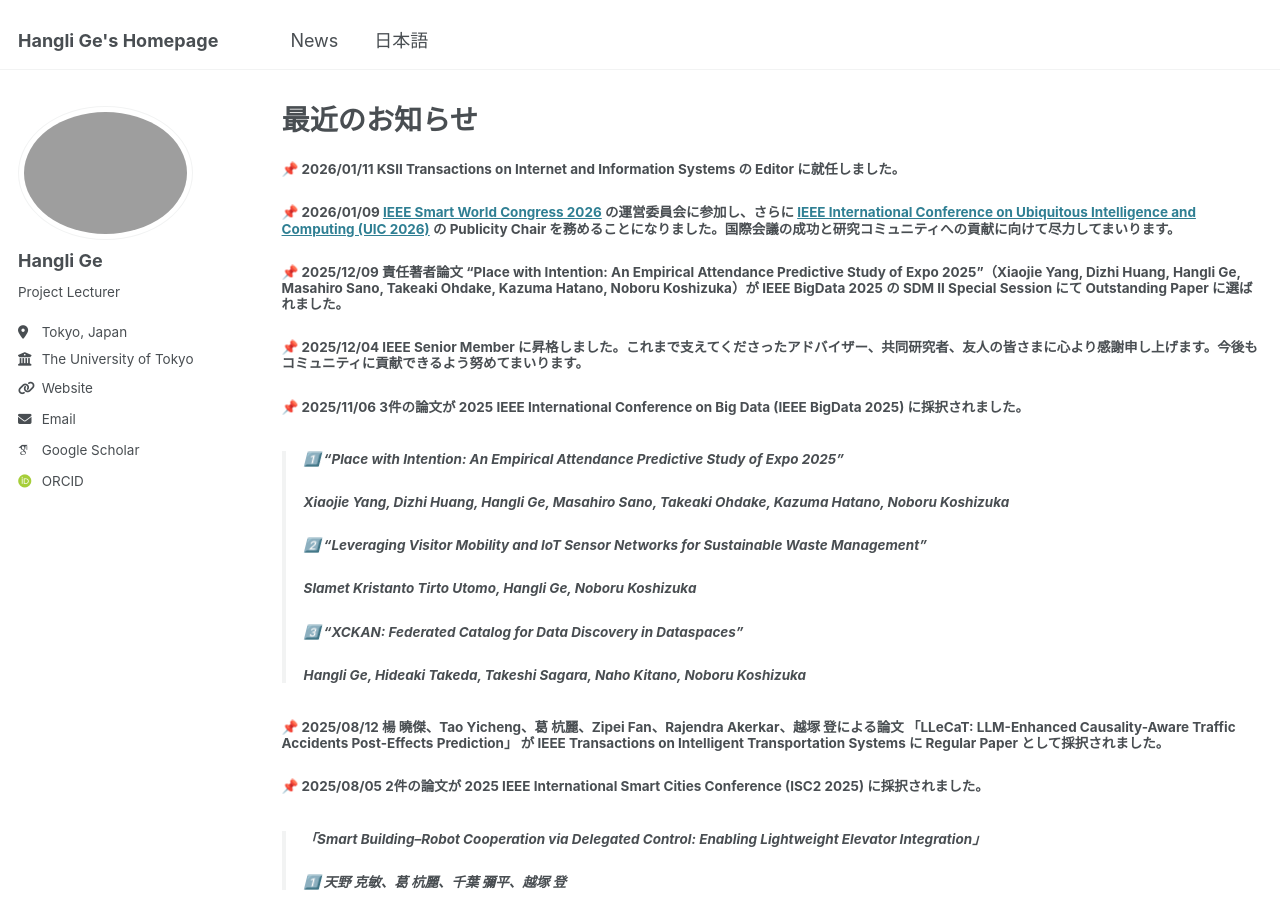
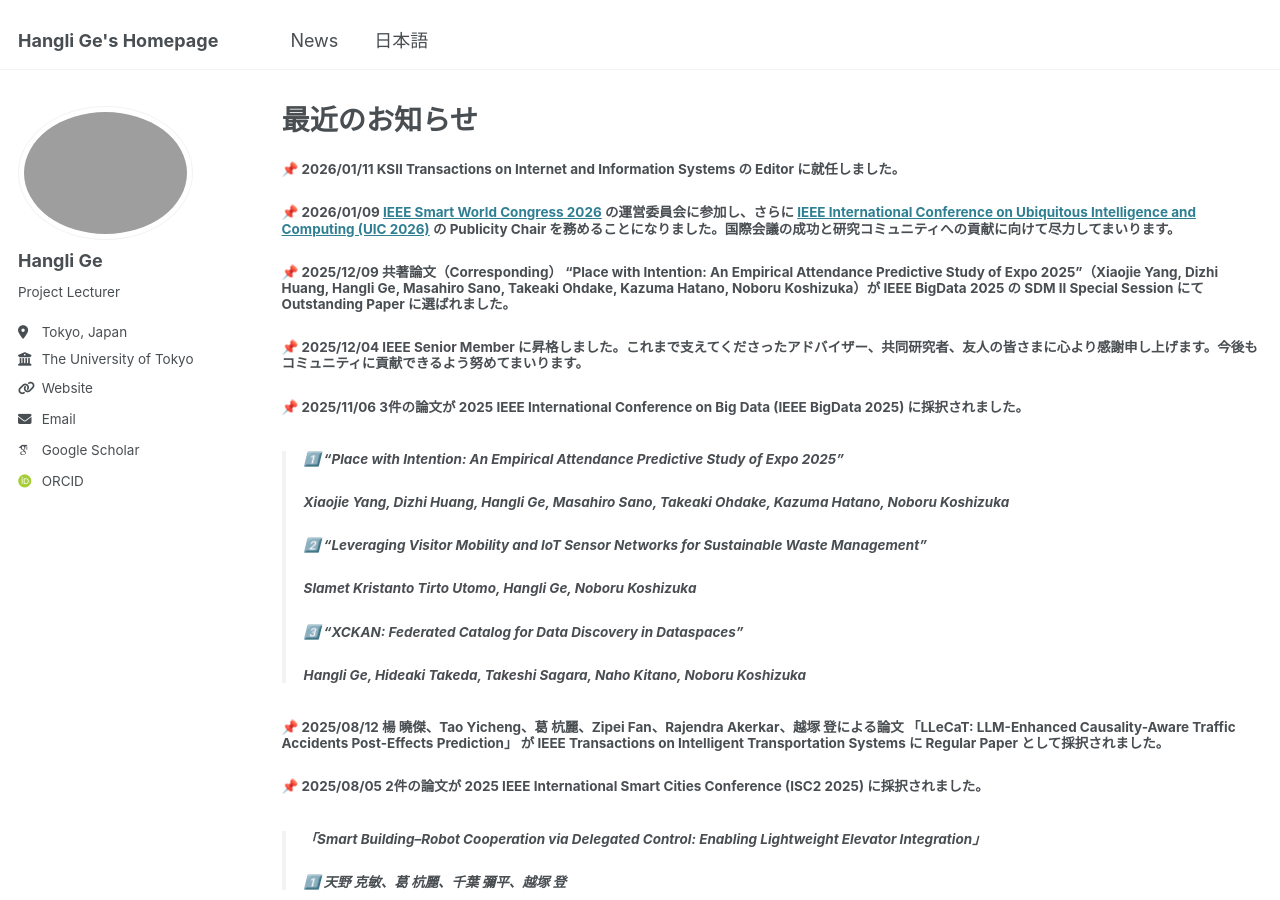
Before and after one commit to christie888/christie888.github.io, a Jekyll site: the page built from _pages/post_jp.md, in a window 1280 px wide and 900 px high. Built offline with Jekyll 4.4.1, drawn with Linux system fonts in a browser that asks for light colours; some web fonts are replaced.

Commit message:
Update post_jp.md

```diff
--- a/_pages/post_jp.md
+++ b/_pages/post_jp.md
@@ -7,7 +7,7 @@ permalink: post_jp/
 
 ##### 📌 2026/01/09 [IEEE Smart World Congress 2026](https://swc-ieee-2026.github.io/) の運営委員会に参加し、さらに [IEEE International Conference on Ubiquitous Intelligence and Computing (UIC 2026)](https://swc-ieee-2026.github.io/uic/) の **Publicity Chair** を務めることになりました。国際会議の成功と研究コミュニティへの貢献に向けて尽力してまいります。
 
-##### 📌 2025/12/09 責任著者論文 **“Place with Intention: An Empirical Attendance Predictive Study of Expo 2025”**（Xiaojie Yang, Dizhi Huang, Hangli Ge, Masahiro Sano, Takeaki Ohdake, Kazuma Hatano, Noboru Koshizuka）が IEEE BigData 2025 の SDM II Special Session にて **Outstanding Paper** に選ばれました。
+##### 📌 2025/12/09 共著論文（Corresponding） **“Place with Intention: An Empirical Attendance Predictive Study of Expo 2025”**（Xiaojie Yang, Dizhi Huang, Hangli Ge, Masahiro Sano, Takeaki Ohdake, Kazuma Hatano, Noboru Koshizuka）が IEEE BigData 2025 の SDM II Special Session にて **Outstanding Paper** に選ばれました。
 
 ##### 📌 2025/12/04 **IEEE Senior Member** に昇格しました。これまで支えてくださったアドバイザー、共同研究者、友人の皆さまに心より感謝申し上げます。今後もコミュニティに貢献できるよう努めてまいります。
 
```
